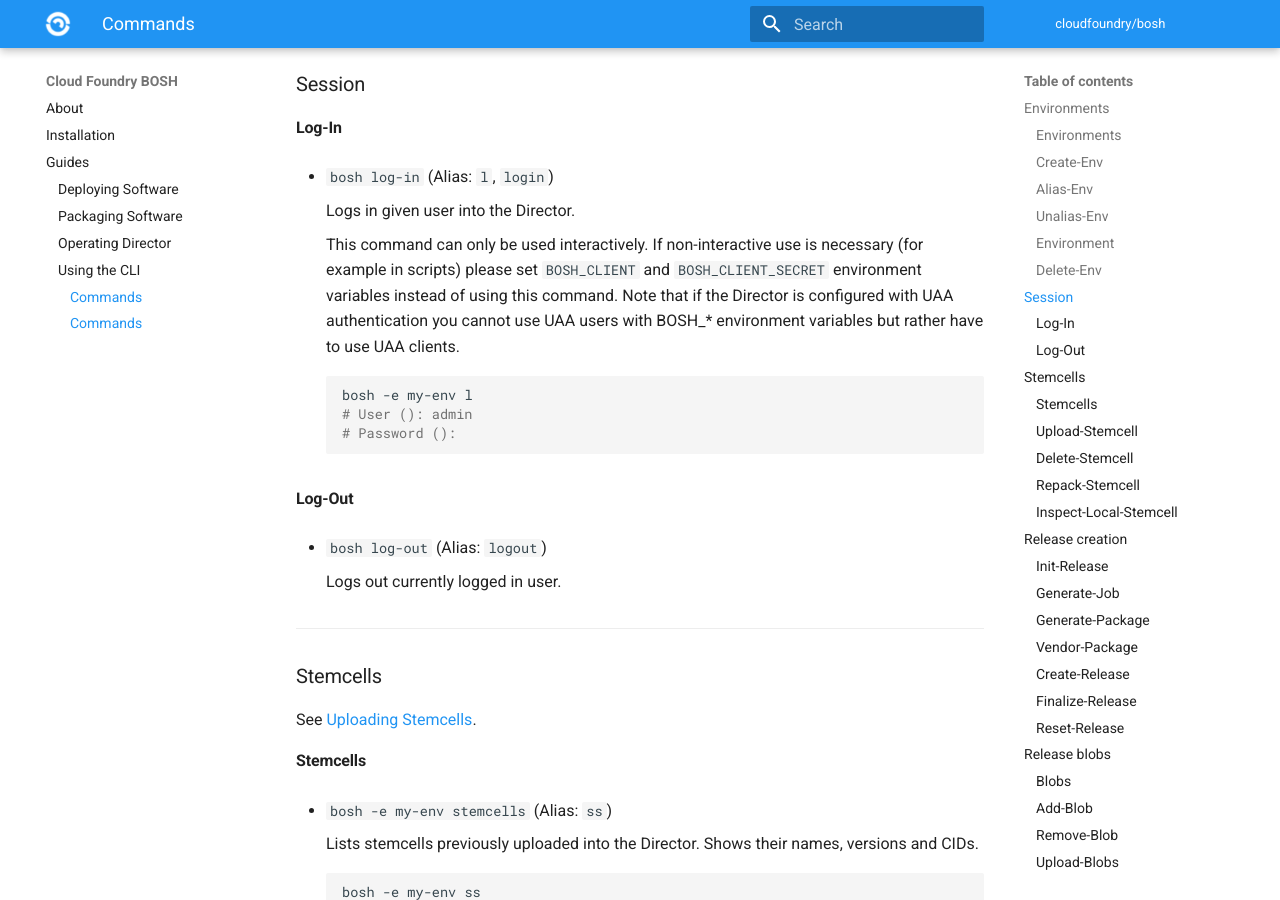
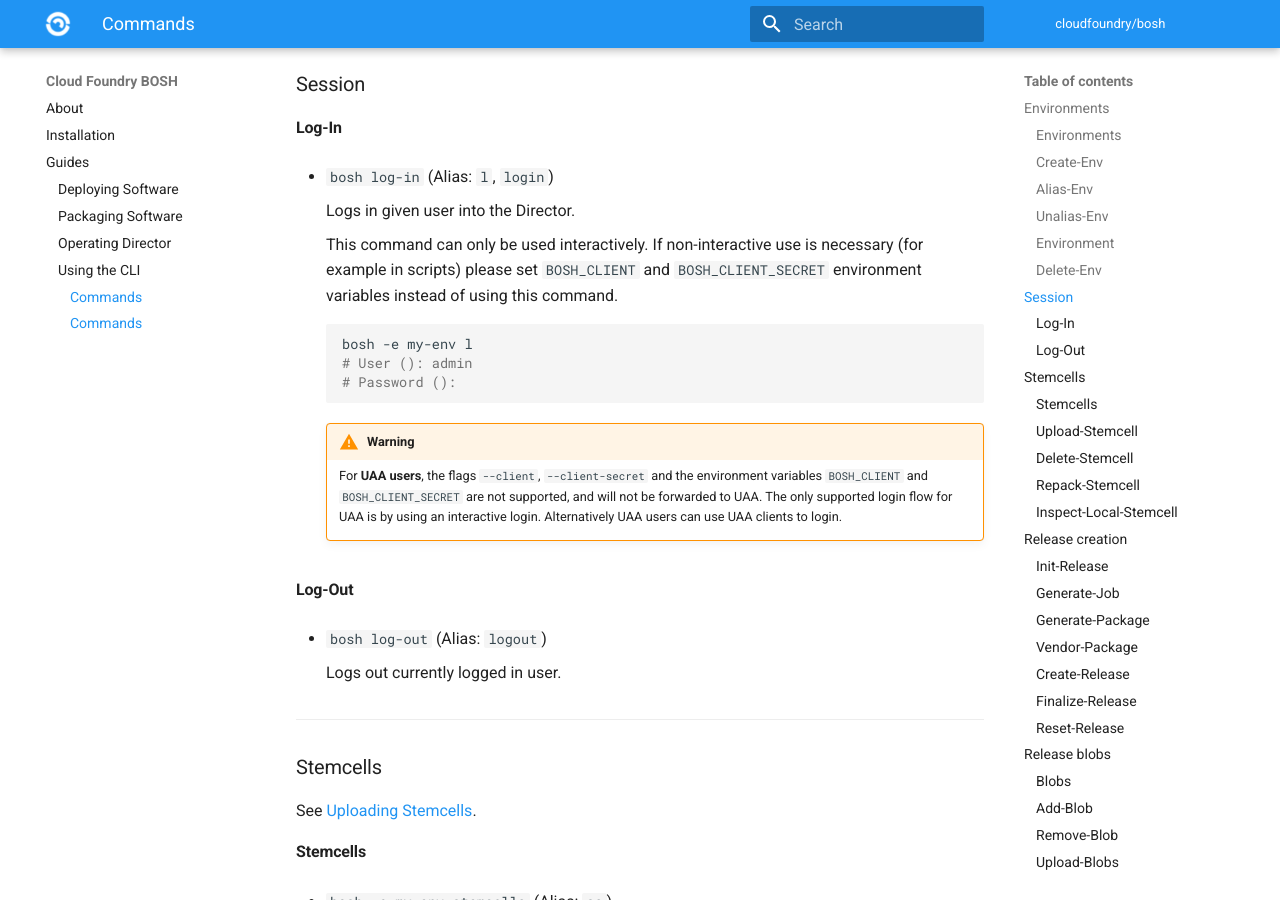
Before and after one commit to cloudfoundry/docs-bosh, an MkDocs documentation site: the page built from content/cli-v2.md, in a window 1280 px wide and 900 px high, scrolled down 2923 px. Built offline with MkDocs 1.6.1 and Material for MkDocs 9.7.7, drawn with Linux system fonts in a browser that asks for light colours; old or Windows-style settings are respelled for this version of MkDocs.

Commit message:
Add information on the unsupported login flags and environment variables when logging in with UAA users: - `--client` - `--client-secret` - `BOSH_CLIENT` - `BOSH_CLIENT_SECRET`
[#165424717](https://www.pivotaltracker.com/story/show/165424717)

````diff
--- a/content/cli-v2.md
+++ b/content/cli-v2.md
@@ -136,13 +136,16 @@ See [Environments](cli-envs.md).
 
     Logs in given user into the Director.
 
-    This command can only be used interactively. If non-interactive use is necessary (for example in scripts) please set `BOSH_CLIENT` and `BOSH_CLIENT_SECRET` environment variables instead of using this command. Note that if the Director is configured with UAA authentication you cannot use UAA users with BOSH_* environment variables but rather have to use UAA clients.
+    This command can only be used interactively. If non-interactive use is necessary (for example in scripts) please set `BOSH_CLIENT` and `BOSH_CLIENT_SECRET` environment variables instead of using this command.
 
     ```shell
     bosh -e my-env l
     # User (): admin
     # Password ():
     ```
+
+    !!! warning
+        For **UAA users**, the flags `--client`, `--client-secret` and the environment variables `BOSH_CLIENT` and `BOSH_CLIENT_SECRET` are not supported, and will not be forwarded to UAA. The only supported login flow for UAA is by using an interactive login. Alternatively UAA users can use UAA clients to login.
 
 #### Log-Out {: #log-out }
 
````
